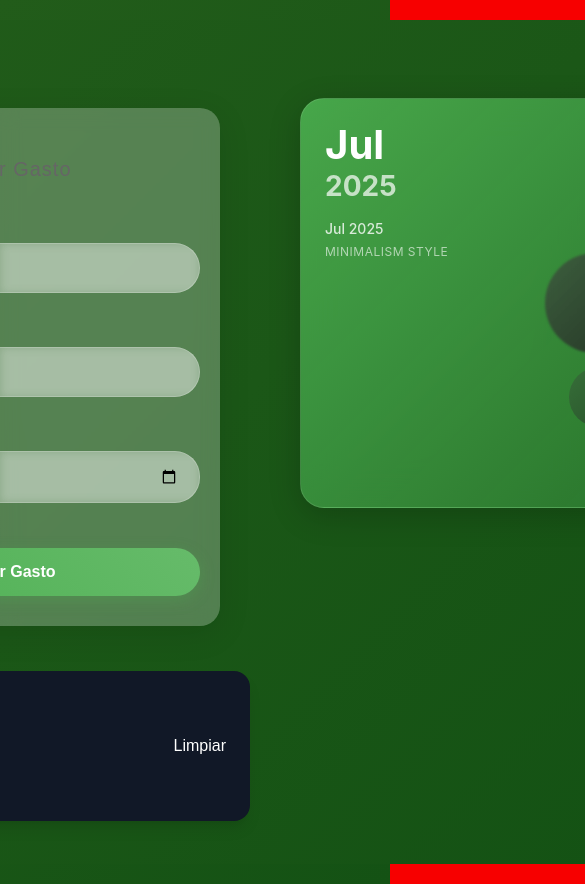
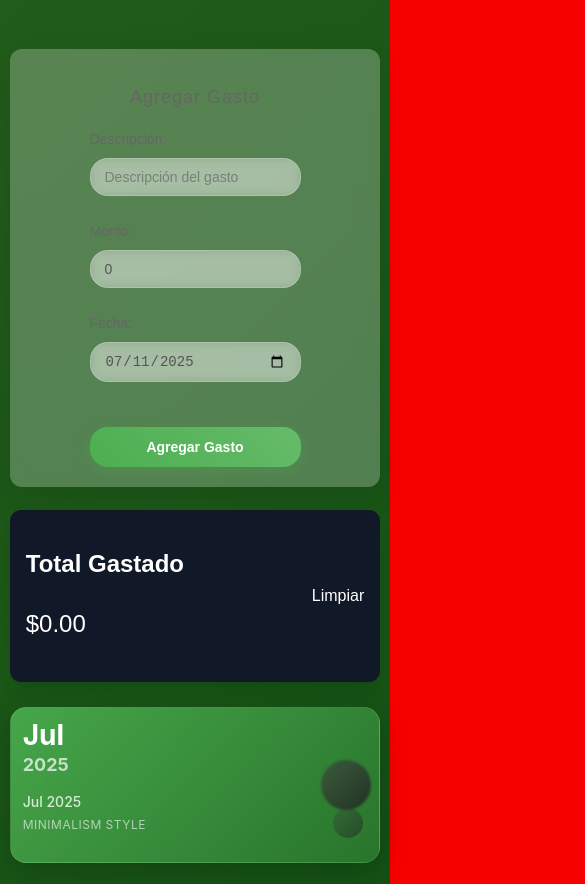
Before and after one commit to cris2154/reactproject, a React (Vite) app: page / in a window 390 px wide. Shown: the top 884 px of the page, 585 px wide, since content can reach past the window. Built offline with nearby package versions, Linux system fonts and the light colour scheme.

Commit message:
cambios y composicion resposiba

```diff
--- a/src/App.css
+++ b/src/App.css
@@ -21,7 +21,6 @@ body {
   position: relative;
   min-height: 100vh;
   justify-content: center;
-  background: linear-gradient(135deg, #225c1a 0%, #145214 100%);
 }
 
 .main-layout {
@@ -29,3 +28,19 @@ body {
   gap: 0;
   align-items: flex-start;
 }
+
+@media (max-width: 700px) {
+  .main-layout {
+    flex-direction: column;
+    align-items: center;
+    gap: 20px;
+  }
+}
+
+@media (max-width: 1000px) {
+  .main-layout {
+    flex-direction: column;
+    align-items: center;
+    gap: 20px;
+  }
+}
--- a/src/components/ExpenseForm/ExpenseForm.css
+++ b/src/components/ExpenseForm/ExpenseForm.css
@@ -136,3 +136,34 @@ input::placeholder {
     font-size: 20px;
   }
 }
+
+@media (max-width: 480px) {
+  .form-container {
+    max-width: 95vw;
+    width: 100vw;
+    padding: 20px 8px;
+    margin: 8px auto;      /* <-- Centra horizontalmente */
+    border-radius: 12px;
+    box-sizing: border-box;
+    display: flex;
+    flex-direction: column;
+    align-items: center;   /* <-- Centra el contenido */
+    justify-content: center;
+  }
+  .form-title {
+    font-size: 18px;
+    margin-bottom: 18px;
+  }
+  .submit-btn {
+    font-size: 14px;
+    padding: 12px;
+    border-radius: 18px;
+  }
+  input[type="text"],
+  input[type="number"],
+  input[type="date"] {
+    font-size: 14px;
+    padding: 10px 14px;
+    border-radius: 18px;
+  }
+}
--- a/src/components/ExpenseItem/ExpenseItem.css
+++ b/src/components/ExpenseItem/ExpenseItem.css
@@ -29,3 +29,21 @@
   transform: scale(1.15);
   color: #ef4444;                        /* Rojo más intenso al pasar */
 }
+
+@media (max-width: 700px) {
+  .expense-item {
+    font-size: 0.85rem;
+    padding: 0.7rem;
+    margin-bottom: 0.5rem;
+    border-radius: 0.7rem;
+    flex-direction: column;
+    align-items: flex-start;
+    width: 100%;
+    box-sizing: border-box;
+  }
+  .expense-item .delete-btn {
+    align-self: flex-end;
+    margin-top: 0.5rem;
+    font-size: 1.4rem;
+  }
+}
--- a/src/components/ExpenseList/ExpenseList.css
+++ b/src/components/ExpenseList/ExpenseList.css
@@ -89,12 +89,11 @@
 }
 
 /* Responsive */
-@media (max-width: 480px) {
+@media (max-width: 700px) {
   .chill2-list {
     /* MODIFICAR DIMENSIONES PARA MÓVILES AQUÍ */
-    width: 320px;    /* Ancho del componente en móviles */
-    height: 360px;   /* Altura del componente en móviles */
-    padding: 24px;
+    left: 0;
+    top: 50px; /* Elimina el desplazamiento lateral en móviles */
   }
 
   .expenses-title:first-child {
@@ -109,6 +108,7 @@
     width: 100px;
     height: 100px;
     right: 24px;
+
   }
 
   .chill2-list::after {
@@ -117,3 +117,44 @@
     right: 40px;
   }
 }
+
+@media (max-width: 480px) {
+  .chill2-list {
+    width: 95vw;      /* Ocupa casi todo el ancho de la pantalla */
+    min-width: 0;
+    max-width: 100vw;
+    height: auto;     /* Altura automática según contenido */
+    padding: 12px;
+    left: 0;
+    top: 16px;
+    border-radius: 16px;
+    box-sizing: border-box;
+  }
+  .expenses-title:first-child {
+    font-size: 28px;
+  }
+  .expenses-title:nth-child(2) {
+    font-size: 18px;
+  }
+  .expenses-header {
+    margin-bottom: 16px;
+  }
+  .chill2-list::before {
+    width: 50px;
+    height: 50px;
+    right: 8px;
+  }
+  .chill2-list::after {
+    width: 30px;
+    height: 30px;
+    right: 16px;
+    bottom: 24px;
+  }
+}
+
+@media (max-width: 1000px) {
+  .chill2-list{
+    left: 0px;
+    top: 20px; /* Elimina el desplazamiento lateral en móviles */
+  }
+}
--- a/src/components/ExpenseSummary/ExpenseSummary.css
+++ b/src/components/ExpenseSummary/ExpenseSummary.css
@@ -51,3 +51,28 @@
   color: #9ca3af;
   margin: 0;
 }
+
+@media (max-width: 480px) {
+  .expense-summary-container {
+    width: 95vw;
+    min-width: 0;
+    max-width: 100vw;
+    height: auto;
+    padding: 1rem;
+    top: 12px;
+    border-radius: 0.7rem;
+    box-sizing: border-box;
+  }
+  .expense-summary-title {
+    font-size: 0.85rem;
+  }
+  .expense-summary-amount {
+    font-size: 0.75rem;
+  }
+}
+@media (max-width: 1000px) {
+  .expense-summary-container {
+    top: 15px;
+    left: 0%;
+  }
+}
--- a/src/index.css
+++ b/src/index.css
@@ -11,6 +11,7 @@
   text-rendering: optimizeLegibility;
   -webkit-font-smoothing: antialiased;
   -moz-osx-font-smoothing: grayscale;
+  background: linear-gradient(135deg, #225c1a 0%, #145214 100%);
 }
 
 a {
@@ -67,3 +68,11 @@ button:focus-visible {
     background-color: #f9f9f9;
   }
 }
+
+@media (max-width: 700px) {
+  body {
+    flex-direction: column;
+    align-items: center;
+    padding: 10px;
+  }
+}
```
